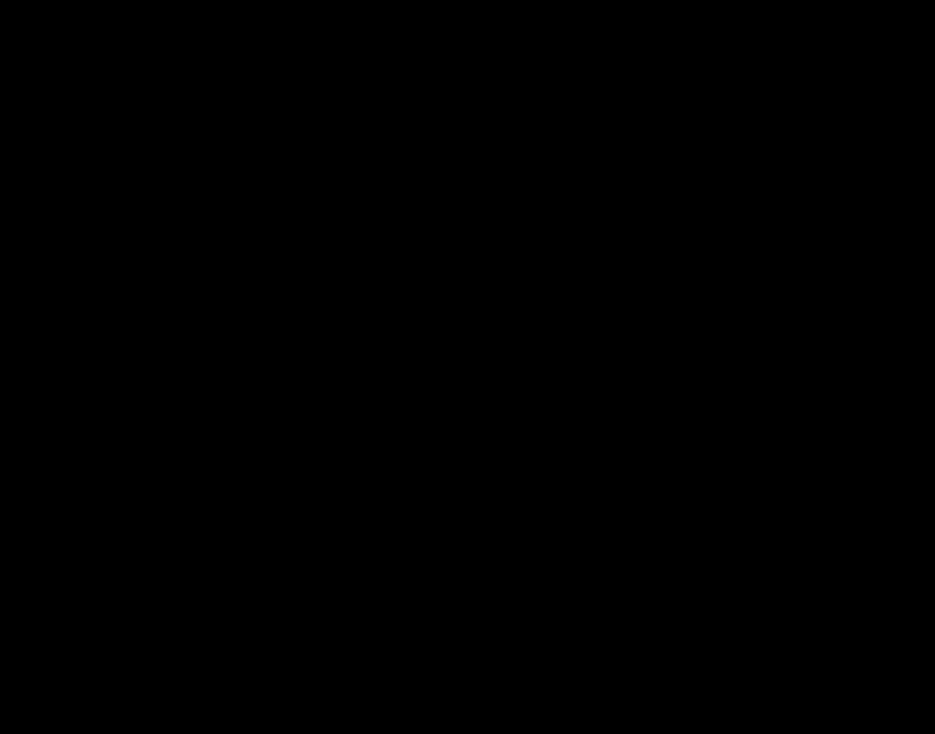
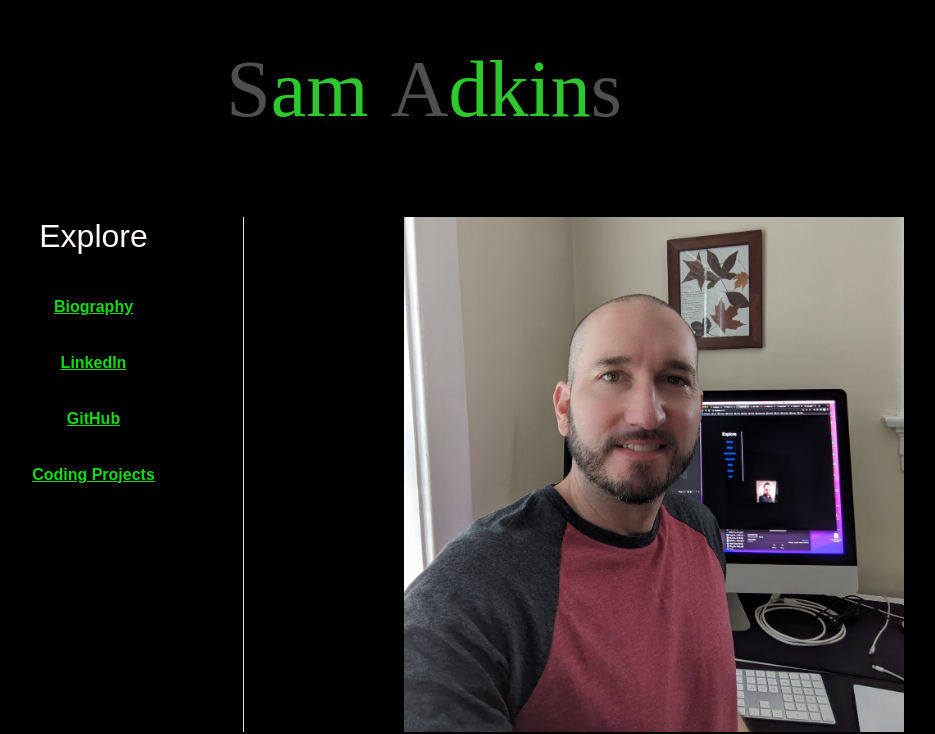
Before and after one commit to sjamesadkins/adkins-site, a React (Create React App) app: page / in a window 1280 px wide. Shown: the part 119-853 px from the top of the page, without its empty margins (216-1151 px from the left). Before the commit the page ends 800 px from the top, so only its background shows below. Built offline with nearby package versions, Linux system fonts and the light colour scheme; a web font is replaced by a local one.

Commit message:
Updated application to use App.js for routing

```diff
--- a/src/App.js
+++ b/src/App.js
@@ -1,21 +1,24 @@
 import './App.css';
 import Landing from './components/Landing'
 import Projects from './components/Projects';
+import About from './components/About';
+import ErrorPage from './components/ErrorPage';
 import Adkins from './Images/Adkins.jpg'
 import Navbar from './components/Navbar'
 import { HashRouter } from 'react-router-dom';
-import { Route } from 'react-router-dom';
+import { Routes, Route } from 'react-router-dom';
 import React from 'react';
 import ReactDOM from 'react-dom/client';
 
 function App() {
   return (
     <>
-      <body className='body'>
-          <div className="App">
-            <Landing></Landing>
-          </div>
-      </body>
+      <Routes>
+          <Route path='/' element={<Landing />}/>
+          <Route path='/about' element={<About />}/>
+          <Route path='/projects' element={<Projects />}/>
+          <Route path='*' element={<ErrorPage />}/>
+      </Routes>
     </>
   );
 }
--- a/src/index.js
+++ b/src/index.js
@@ -19,17 +19,23 @@
 
 
 
+// ReactDOM.createRoot(document.getElementById('root')).render(
+//     <HashRouter>
+//       <Routes>
+//           <Route path='/' element={<Landing />}/>
+//           <Route path='/about' element={<About />}/>
+//           <Route path='/projects' element={<Projects />}/>
+//           <Route path='*' element={<ErrorPage />}/>
+//       </Routes>
+//     </HashRouter>
+// );
+
+
 ReactDOM.createRoot(document.getElementById('root')).render(
-    <HashRouter basename="adkins-site">
-      <Routes>
-          <Route exact path='/' element={<Landing />}/>
-          <Route path='/about' element={<About />}/>
-          <Route path='/projects' element={<Projects />}/>
-          <Route path='*' element={<ErrorPage />}/>
-      </Routes>
-    </HashRouter>
+  <HashRouter>
+    <App />
+  </HashRouter>
 );
-
 
 // const router = createBrowserRouter([
 //   {
```
